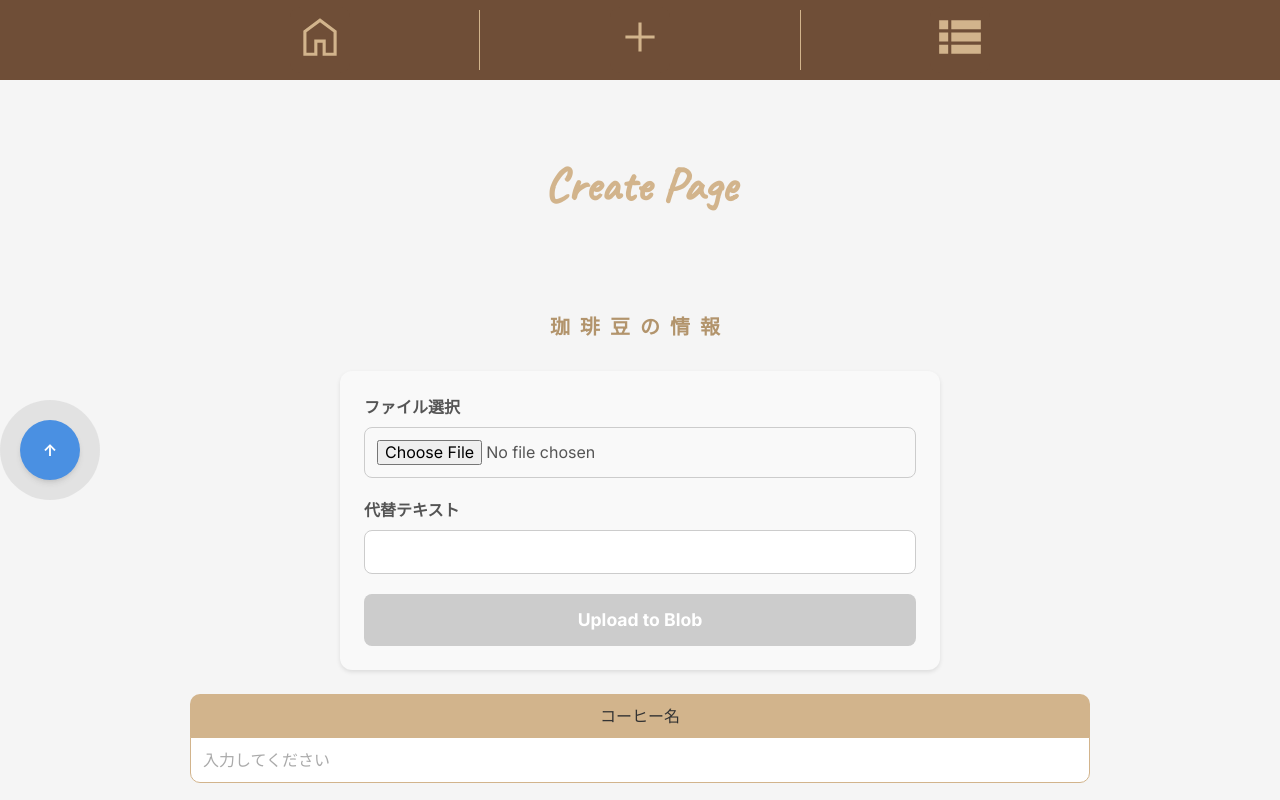
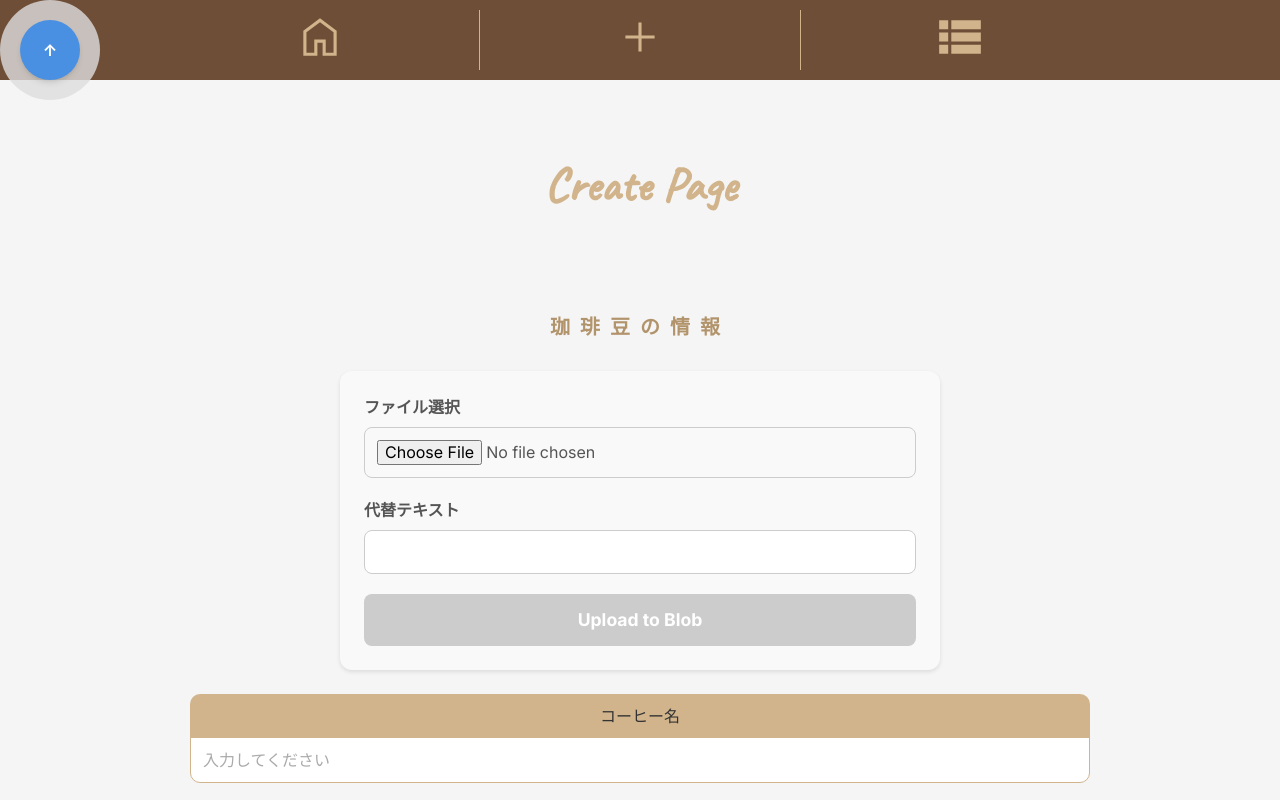
Before and after one commit to akiran1sei/coffee-note_web, a Next.js app: page /pages/create in a window 1280 px wide. Shown: the top 800 px of the page. Built offline with nearby package versions, Linux system fonts and the light colour scheme.

Commit message:
UpperButton設置再調整

```diff
--- a/app/layout.tsx
+++ b/app/layout.tsx
@@ -10,11 +10,13 @@ export const metadata = {
 };
 
 import { ReactNode } from "react";
+import { UpperButton } from "./components/buttons/upper/page";
 
 export default function RootLayout({ children }: { children: ReactNode }) {
   return (
     <html lang="ja">
       <body className={inter.className}>
+        <UpperButton />
         <div className={styles.l_container}>
           <main className={styles.l_main}>{children}</main>
         </div>
--- a/app/pages/create/page.tsx
+++ b/app/pages/create/page.tsx
@@ -8,7 +8,6 @@ import { CoffeeBeansComponent } from "@/app/components/selfComponents/CoffeeBean
 import { BrewingRecipeComponent } from "@/app/components/selfComponents/BrewingRecipe/page";
 import { MemoAreaComponent } from "@/app/components/selfComponents/MemoArea/page";
 import { PageTitle } from "@/app/components/title/page";
-import { UpperButton } from "@/app/components/buttons/upper/page";
 
 const CreatePage = () => {
   const [formValue, setFormValue] = useState({
@@ -37,7 +36,6 @@ const CreatePage = () => {
 
   return (
     <>
-      <UpperButton />
       <div className={`${styles.createPageContents} ${styles.pageContents}`}>
         <h1 className={styles.pageTitle}>
           <PageTitle value="Create Page" />
```
